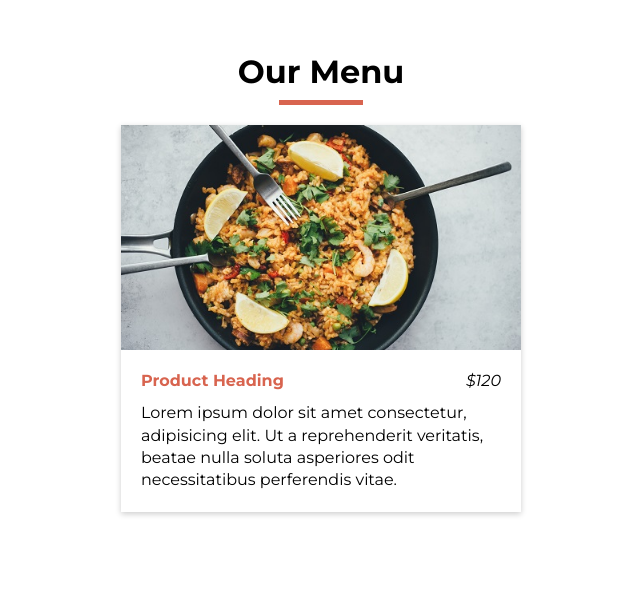
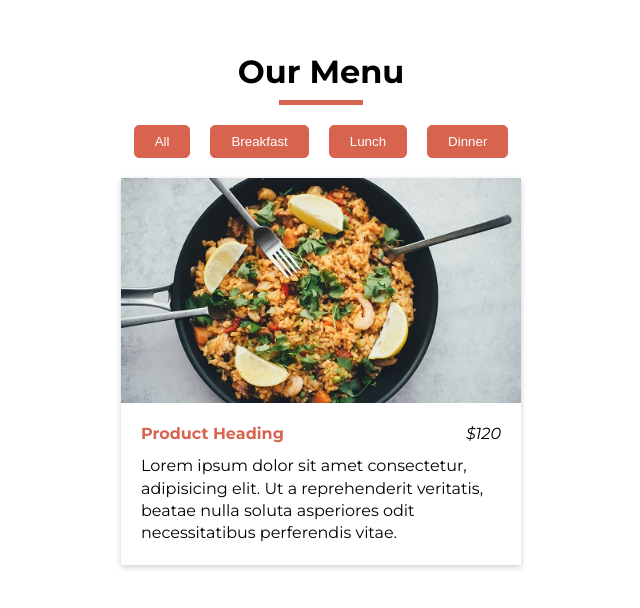
Before and after one commit to MTahir27/JavaScript_Projects, a PHP site: page /9-Menu_Filter in a window 1280 px wide. Shown: the top 608 px of the page, without its empty margins (319-959 px from the left). Run offline with PHP 8.4, Linux system fonts and the light colour scheme.

Commit message:
Button Styling

```diff
--- a/9-Menu_Filter/index.html
+++ b/9-Menu_Filter/index.html
@@ -20,6 +20,12 @@
 <body>
     <main>
         <h1 class="main-heading">Our Menu</h1>
+        <div class="btn-group">
+            <button type="button" class="btn">All</button>
+            <button type="button" class="btn">breakfast</button>
+            <button type="button" class="btn">lunch</button>
+            <button type="button" class="btn">dinner</button>
+        </div>
         <section class="menu">
             <!-- Product Start Here -->
             <div class="product">
--- a/9-Menu_Filter/style.css
+++ b/9-Menu_Filter/style.css
@@ -47,12 +47,36 @@ main {
     padding: 20px;
 }
 
+/* Button Styling */
+.btn-group {
+    display: flex;
+    justify-content: center;
+    align-items: center;
+    gap: 10px 20px;
+    flex-wrap: wrap;
+}
+
+.btn {
+    background-color: var(--primarycolor);
+    color: var(--white);
+    border: 1px solid var(--primarycolor);
+    padding: 8px 20px;
+    border-radius: 5px;
+    text-transform: capitalize;
+    cursor: pointer;
+}
+
+.btn:hover {
+    background: transparent;
+    color: var(--primarycolor);
+}
+
 .product {
     width: 100%;
     max-width: 400px;
     overflow: hidden;
     box-shadow: 0px 2px 6px rgb(0 0 0 / 20%);
-    margin: auto;
+    margin: 20px auto;
 }
 
 .product-img {
```
